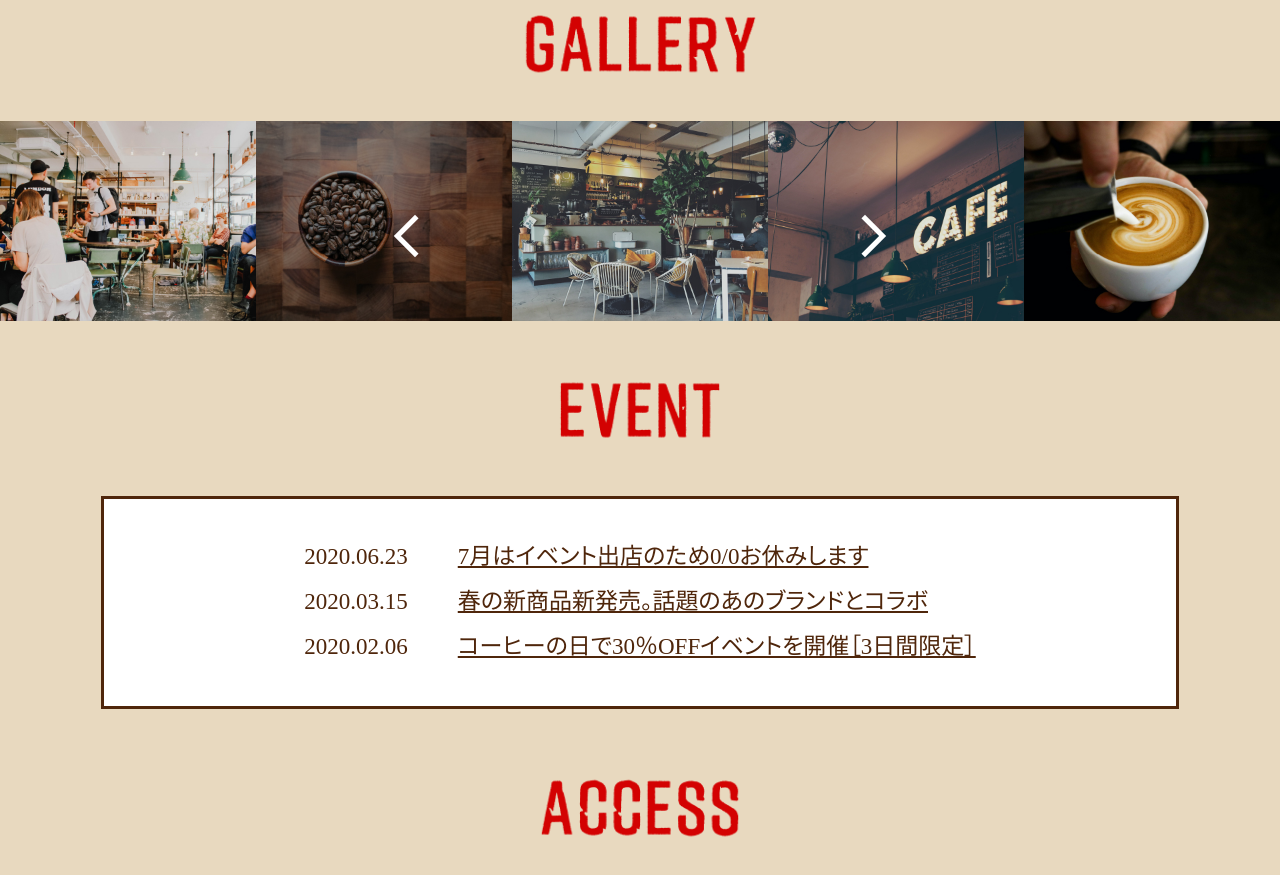
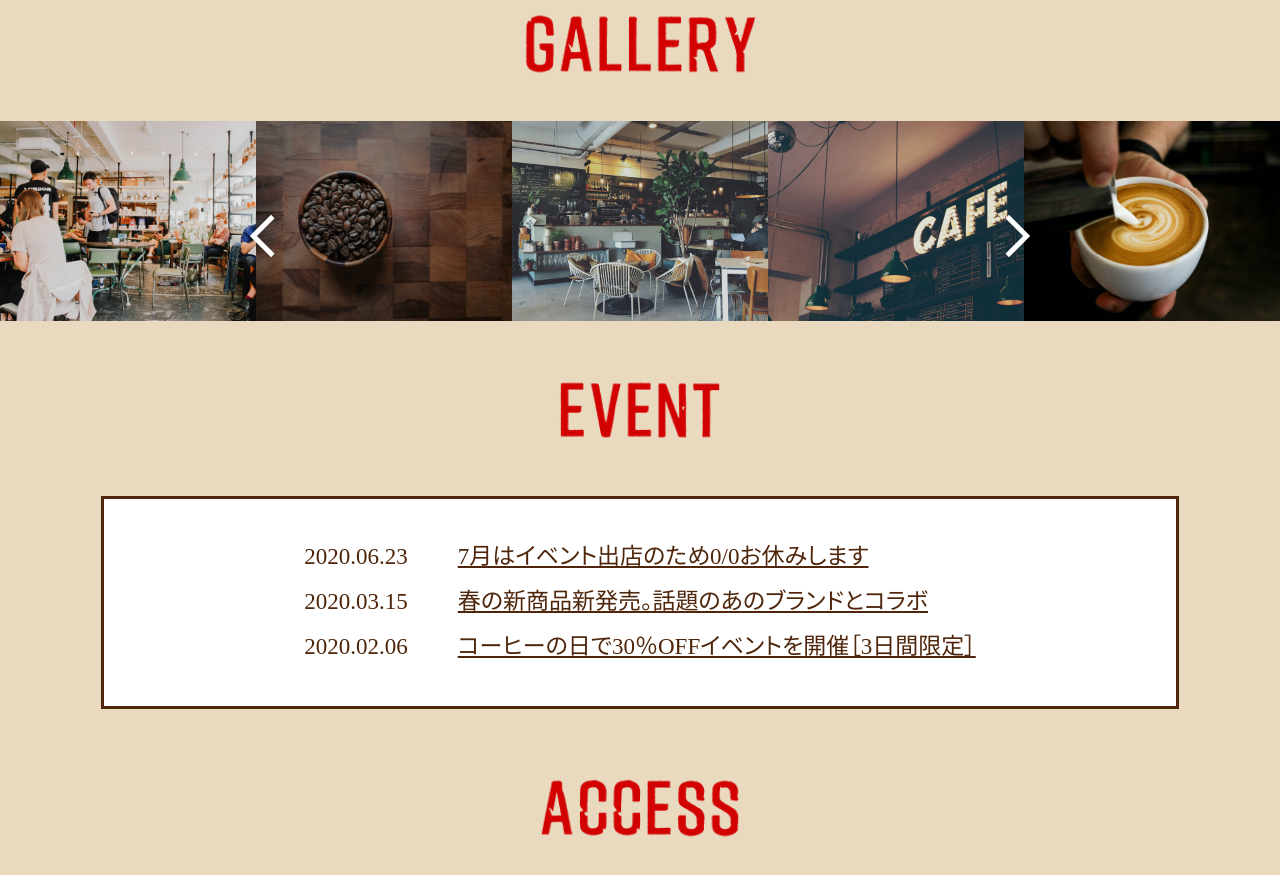
Before and after one commit to watanabe-514911/dezasuta, a plain HTML site: page cafe/index.html in a window 1280 px wide. Shown: the part 2140-3015 px from the top of the page. Drawn offline with nearby package versions, Linux system fonts and the light colour scheme.

Commit message:
slick課題

```diff
--- a/cafe/css/style.css
+++ b/cafe/css/style.css
@@ -197,7 +197,7 @@ main {
   height: 30px;
   border-top: 5px solid #fff;
   border-right: 5px solid #fff;
-  left: 400px;
+  left: 20%;
   transform: rotate(-135deg);
   z-index: 1;
 }
@@ -207,7 +207,7 @@ main {
   height: 30px;
   border-top: 5px solid #fff;
   border-right: 5px solid #fff;
-  right: 400px;
+  right: 20%;
   transform: rotate(45deg);
   z-index: 1;
 }
--- a/cafe/index.html
+++ b/cafe/index.html
@@ -207,12 +207,6 @@
                 infinite: true,
                 responsive: [
                     {
-                        breakpoint: 1000,
-                        settings: {
-                            arrows: false
-                        }
-                    },
-                    {
                         breakpoint: 787,
                         settings: {
                             slidesToShow: 1,
```
